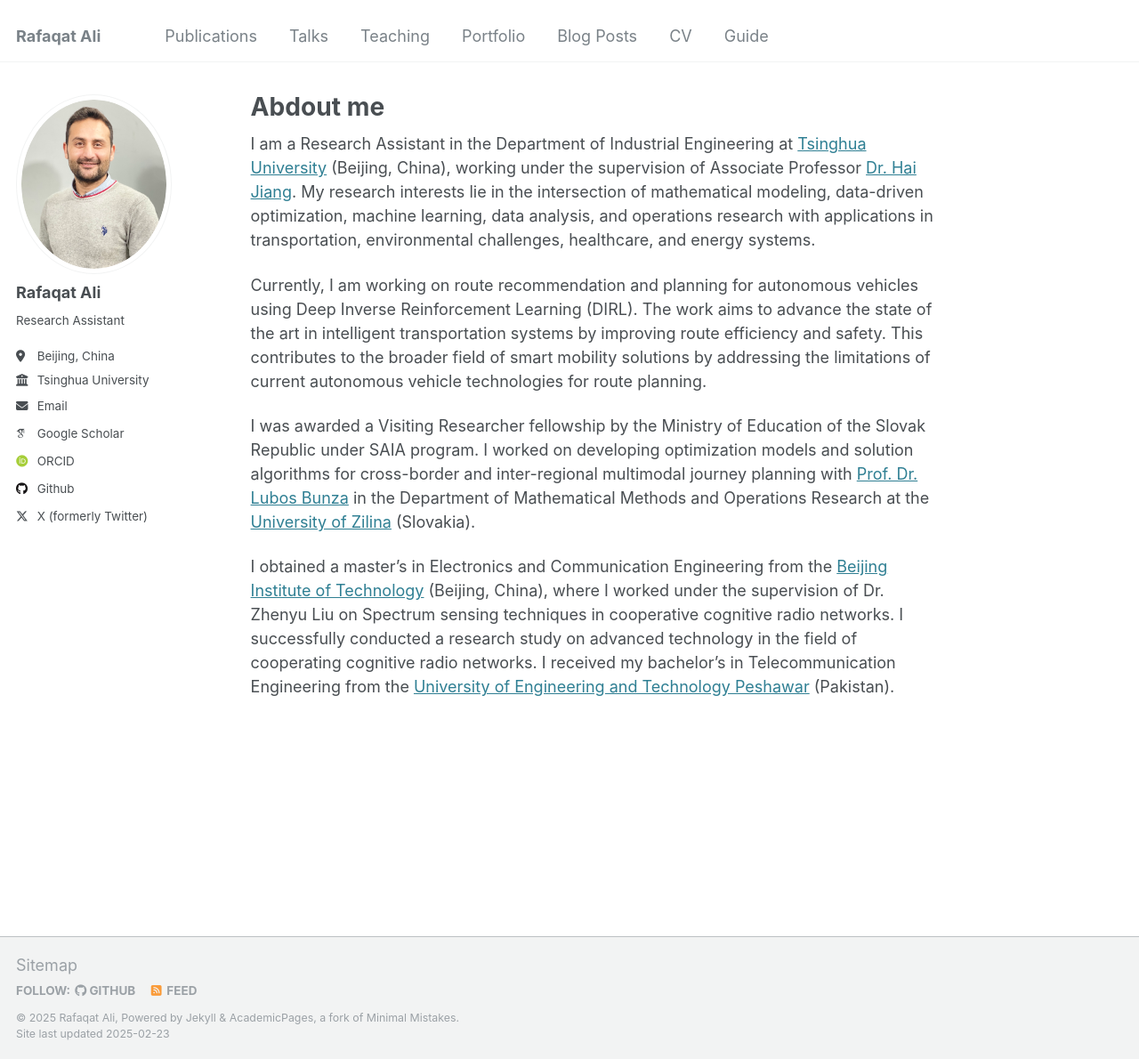
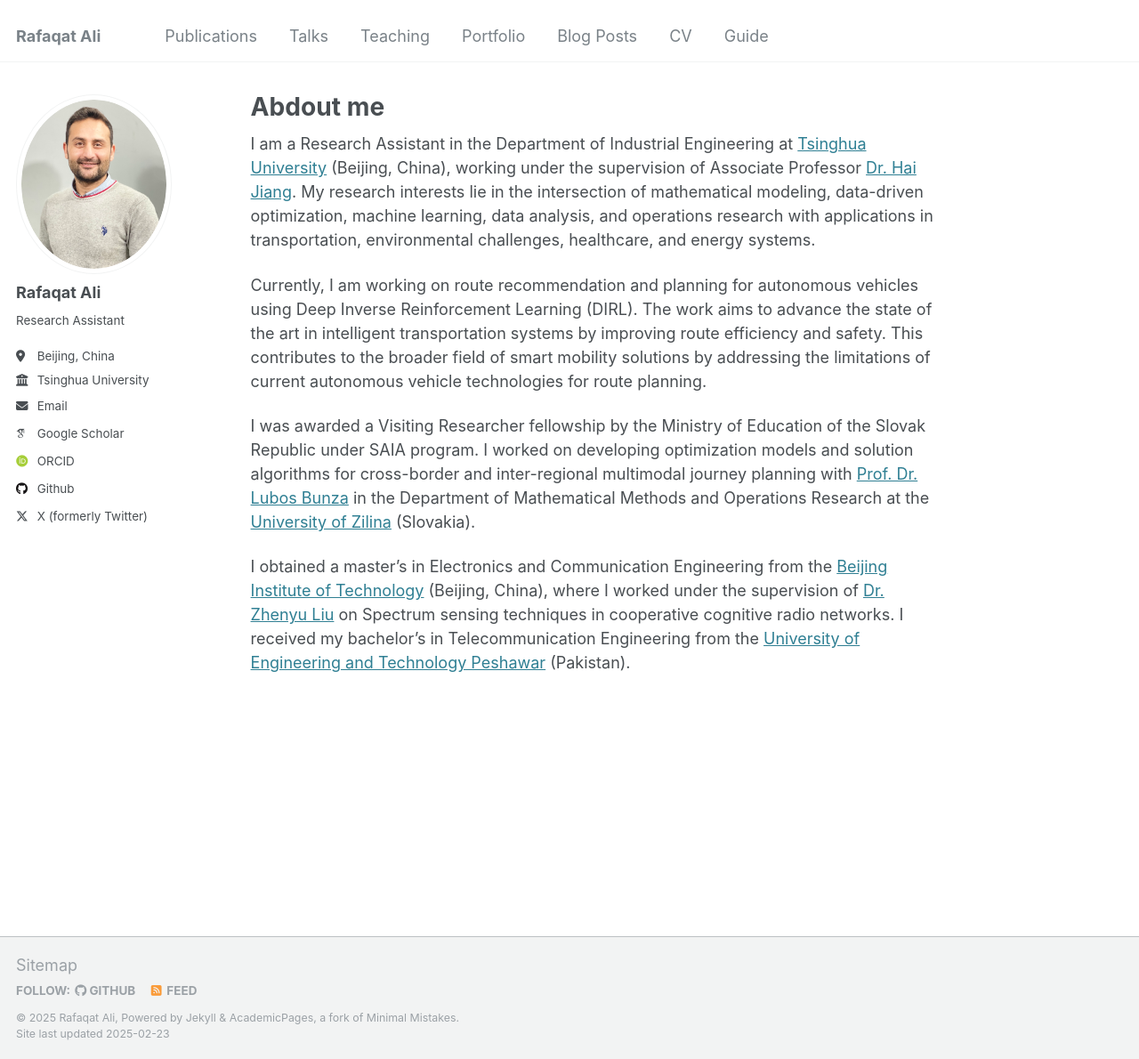
Before and after one commit to ralikk/ralikk.github.io, a Jekyll site: the page built from _pages/about.md, in a window 1280 px wide and 1190 px high. Shown: the whole window at 89% size. Built offline with Jekyll 4.4.1, drawn with Linux system fonts in a browser that asks for light colours; some web fonts are replaced.

Commit message:
Update about.md

```diff
--- a/_pages/about.md
+++ b/_pages/about.md
@@ -13,4 +13,4 @@ Currently, I am working on route recommendation and planning for autonomous vehi
 
 I was awarded a Visiting Researcher fellowship by the Ministry of Education of the Slovak Republic under SAIA program. I worked on developing optimization models and solution algorithms for cross-border and inter-regional multimodal journey planning with [Prof. Dr. Lubos Bunza](http://frdsa.uniza.sk/~buzna/) in the Department of Mathematical Methods and Operations Research at the [University of Zilina](https://www.uniza.sk) (Slovakia).
 
-I obtained a master's in Electronics and Communication Engineering from the [Beijing Institute of Technology](https://www.bit.edu.cn) (Beijing, China), where I worked under the supervision of Dr. Zhenyu Liu on Spectrum sensing techniques in cooperative cognitive radio networks. I successfully conducted a research study on advanced technology in the field of cooperating cognitive radio networks. I received my bachelor's in Telecommunication Engineering from the [University of Engineering and Technology Peshawar](https://www.uetpeshawar.edu.pk/) (Pakistan).
+I obtained a master's in Electronics and Communication Engineering from the [Beijing Institute of Technology](https://www.bit.edu.cn) (Beijing, China), where I worked under the supervision of [Dr. Zhenyu Liu](https://isc.bit.edu.cn/schools/iae/knowinprofessors10/b113102.htm) on Spectrum sensing techniques in cooperative cognitive radio networks. I received my bachelor's in Telecommunication Engineering from the [University of Engineering and Technology Peshawar](https://www.uetpeshawar.edu.pk/) (Pakistan).
```
